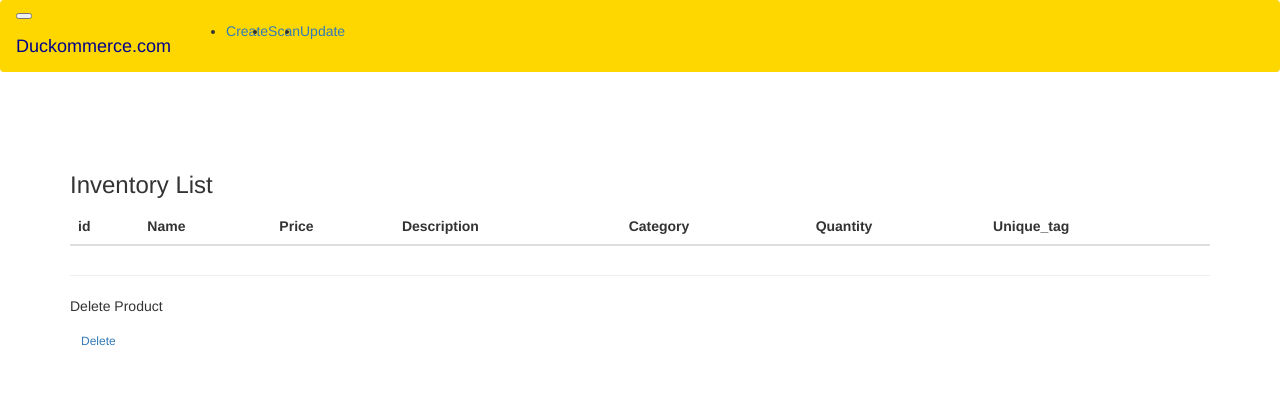
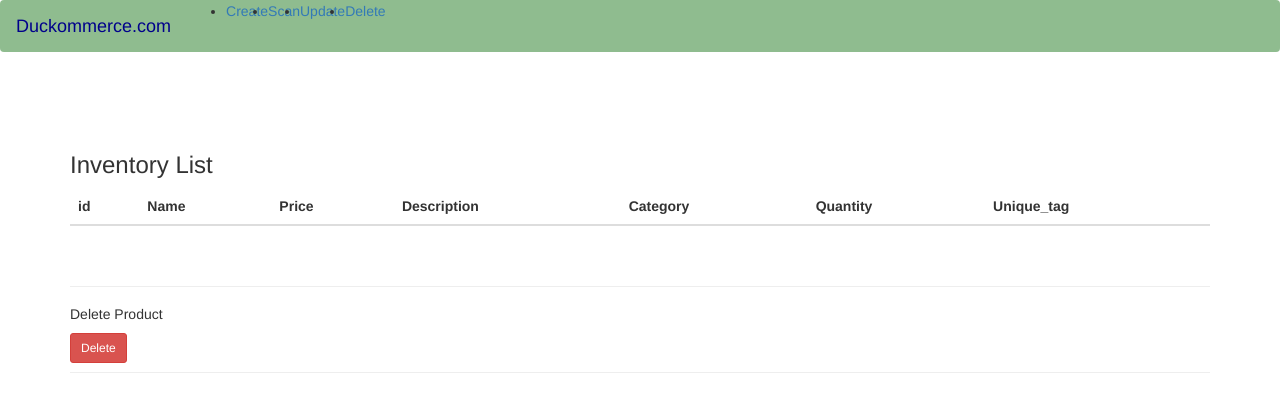
Before and after one commit to Marisol610/catalog-app, a Flask app: page /products in a window 1280 px wide. Shown: the top 412 px of the page. Run offline with Flask 2, Linux system fonts and the light colour scheme; data that the repository does not hold is empty; some libraries are stand-ins or nearby versions.

Commit message:
Updates files

```diff
--- a/app/database/__init__.py
+++ b/app/database/__init__.py
@@ -56,7 +56,7 @@ def read(prod_id):
     return output_formatter(results)
 
 
-def update(prod_id, fields):
+def update(prod_id, fields:dict):
     field_string = ", ".join(
                     "%s=\"%s\"" % (key,val)
                         for key,val
@@ -67,7 +67,7 @@ def update(prod_id, fields):
             WHERE id = ?
             """ % field_string
     cursor = get_db()
-    cursor.execute(query, (prod_id))
+    cursor.execute(query, (prod_id,))
     cursor.commit()
     return True
 
--- a/app/templates/base.html
+++ b/app/templates/base.html
@@ -4,15 +4,13 @@
 {% block navbar %}
 
 
-<nav class="navbar navbar-light" style="background-color: #ffd700;">
+<nav class="navbar navbar-expand-lg navbar-light" style="background-color: darkseagreen;">
     <div class="container-fluid">
-        <button class="navbar-toggler" type="button" data-bs-toggle="collapse" data-bs-target="#navbarTogglerDemo01"
-            aria-controls="navbarTogglerDemo01" aria-expanded="false" aria-label="Toggle navigation">
-            <span class="navbar-toggler-icon"></span>
+        <a class="navbar-brand" href="#" style="color:darkblue">Duckommerce.com</a>
+
         </button>
-        <div class="collapse navbar-collapse" id="navbarTogglerDemo01"></div>
-        <a class="navbar-brand" href="#" style="color:darkblue" style="font-size: 2rem;">Duckommerce.com</a>
-        <ul class="navbar-nav me-auto mb-2 mb-lg-0">
+        <div class="collapse navbar-collapse" id="navbarNav">
+            <ul class="navbar-nav">
                 <li class="nav-item">
                     <a class="nav-link active" aria-current="page" href={{ url_for("product_form") }}>Create</a>
                 </li>
@@ -22,11 +20,15 @@
                 <li class="nav-item">
                     <a class="nav-link" href={{ url_for("product_form") }}>Update</a>
                 </li>
+                <li class="nav-item">
+                    <a class="nav-link" href={{ url_for("product_form") }}>Delete</a>
+                </li>
 
 
 
-        </ul>
         </div>
     </div>
 </nav>
-<div {% endblock %}
+
+
+{% endblock %}
--- a/app/templates/form_example.html
+++ b/app/templates/form_example.html
@@ -3,6 +3,7 @@
 
 {% block content %}
 <div class="container">
+    <h3>New Product Form</h3>
     <div class="col-sm-6">
         <form method="POST">
             {{wtf.quick_form(form) }}
--- a/app/templates/products.html
+++ b/app/templates/products.html
@@ -3,7 +3,6 @@
 {% block content %}
 <div class="container">
     <div class="page-header">
-
 
 
         <table class="table">
@@ -42,21 +41,28 @@
                     <td>{{ product["quantity"] }}</td>
                     <td>{{ product["Unique_tag"] }}</td>
 
+
                 </tr>
+
                 {% endif %}
                 {% endfor %}
                 <br>
                 <h3>Inventory List</h3>
 
-
             </tbody>
-        </table>
-
+    </div>
+    </table>
+    <br>
+    <hr>
+    <h5>Delete Product</h5>
+    <div class="delete button">
+        <a class="btn btn-danger btn-sm" href={ url_for("delete_product", pid=product["id"] }>Delete</a>
     </div>
 </div>
+</div>
 
-<div class="container">
-    <p>Delete Product</p>
-    <a href="/delete/{{ product_id }}" class="btn btn-outline-danger btn-sm">Delete</a>
+
+</div>
+
 </div>
 {% endblock %}
```
Also changed, not shown: app/routes.py (+8 -14 lines), 1 other file. Lines whose indentation alone changed are shown as unchanged.
